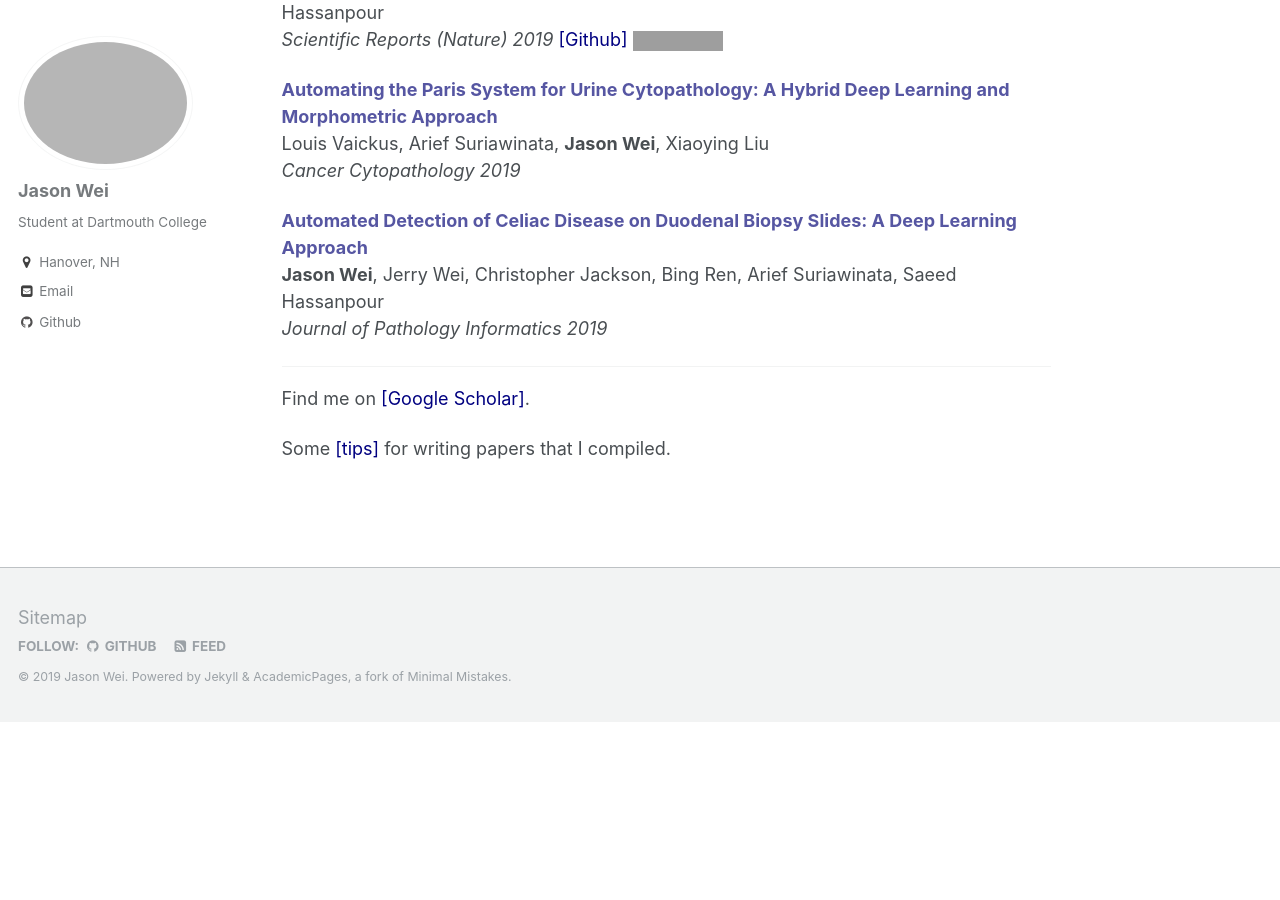
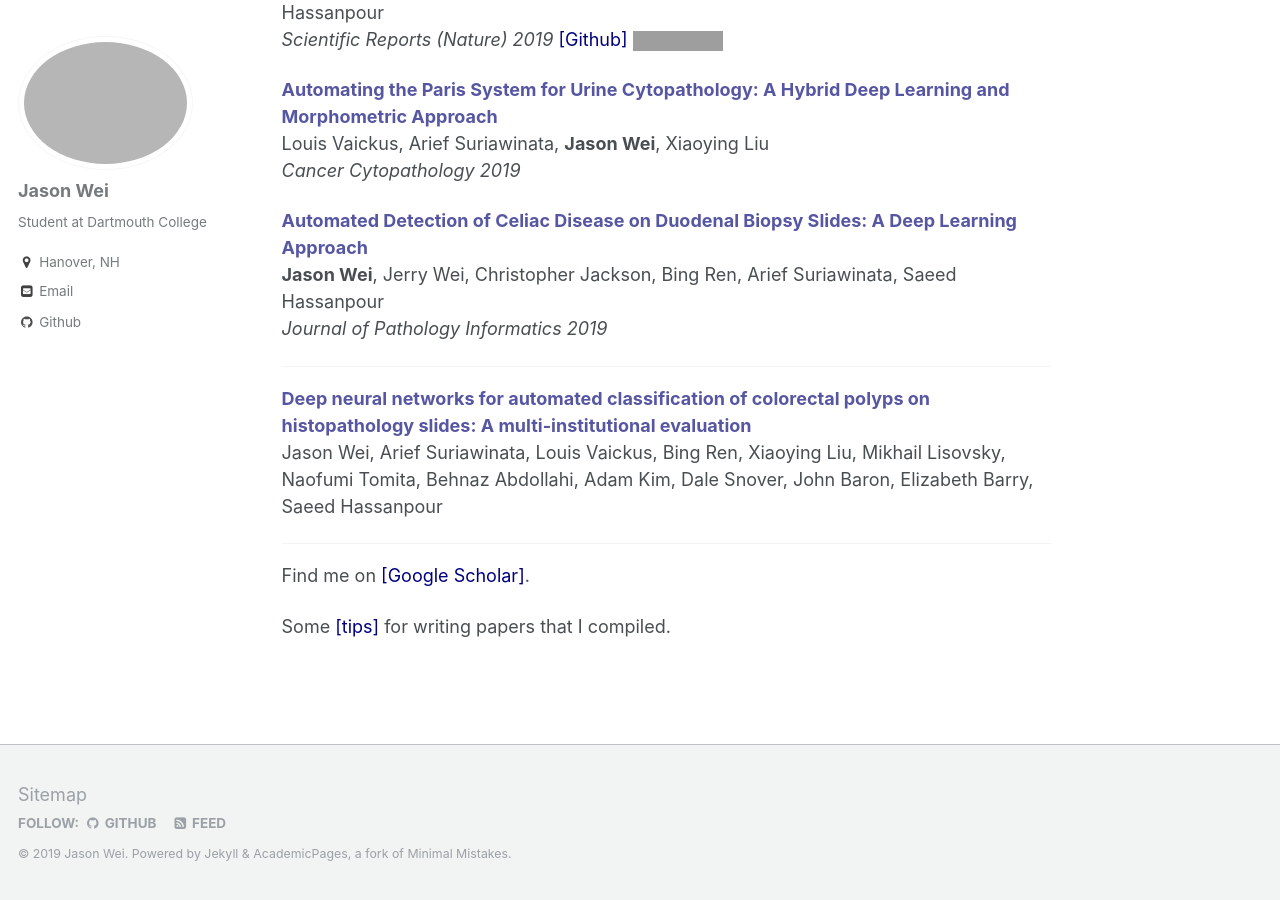
Before and after one commit to jasonwei20/jasonwei20.github.io, a Jekyll site: the page built from _pages/about.md, in a window 1280 px wide and 900 px high, scrolled down 700 px. Built offline with Jekyll 4.4.1, drawn with Linux system fonts in a browser that asks for light colours; before the commit the page ends 1422 px from its top, so only the background shows below that; grey boxes are pictures that could not be loaded.

Commit message:
add multi-cp paper

```diff
--- a/_pages/about.md
+++ b/_pages/about.md
@@ -38,6 +38,11 @@ Louis Vaickus, Arief Suriawinata, **Jason Wei**, Xiaoying Liu
 <a href="http://www.jpathinformatics.org/article.asp?issn=2153-3539;year=2019;volume=10;issue=1;spage=7;epage=7;aulast=Wei" style="color:#5656a2" target="_blank"><b>Automated Detection of Celiac Disease on Duodenal Biopsy Slides: A Deep Learning Approach</b></a> <br>
 **Jason Wei**, Jerry Wei, Christopher Jackson, Bing Ren, Arief Suriawinata, Saeed Hassanpour
 *Journal of Pathology Informatics 2019*
+
+------
+
+<a href="https://arxiv.org/abs/1909.12959" style="color:#5656a2" target="_blank"><b>Deep neural networks for automated classification of colorectal polyps on histopathology slides: A multi-institutional evaluation</b></a> <br>
+Jason Wei, Arief Suriawinata, Louis Vaickus, Bing Ren, Xiaoying Liu, Mikhail Lisovsky, Naofumi Tomita, Behnaz Abdollahi, Adam Kim, Dale Snover, John Baron, Elizabeth Barry, Saeed Hassanpour
 
 ------
 
```
